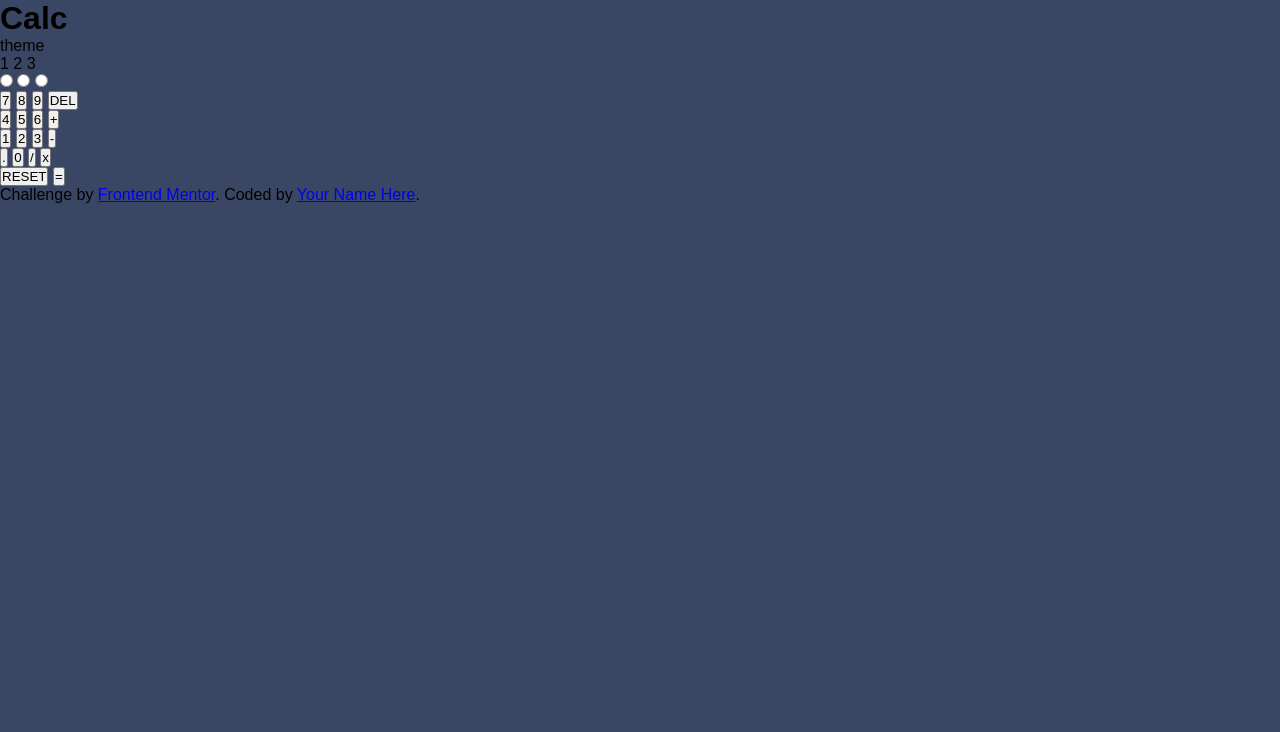
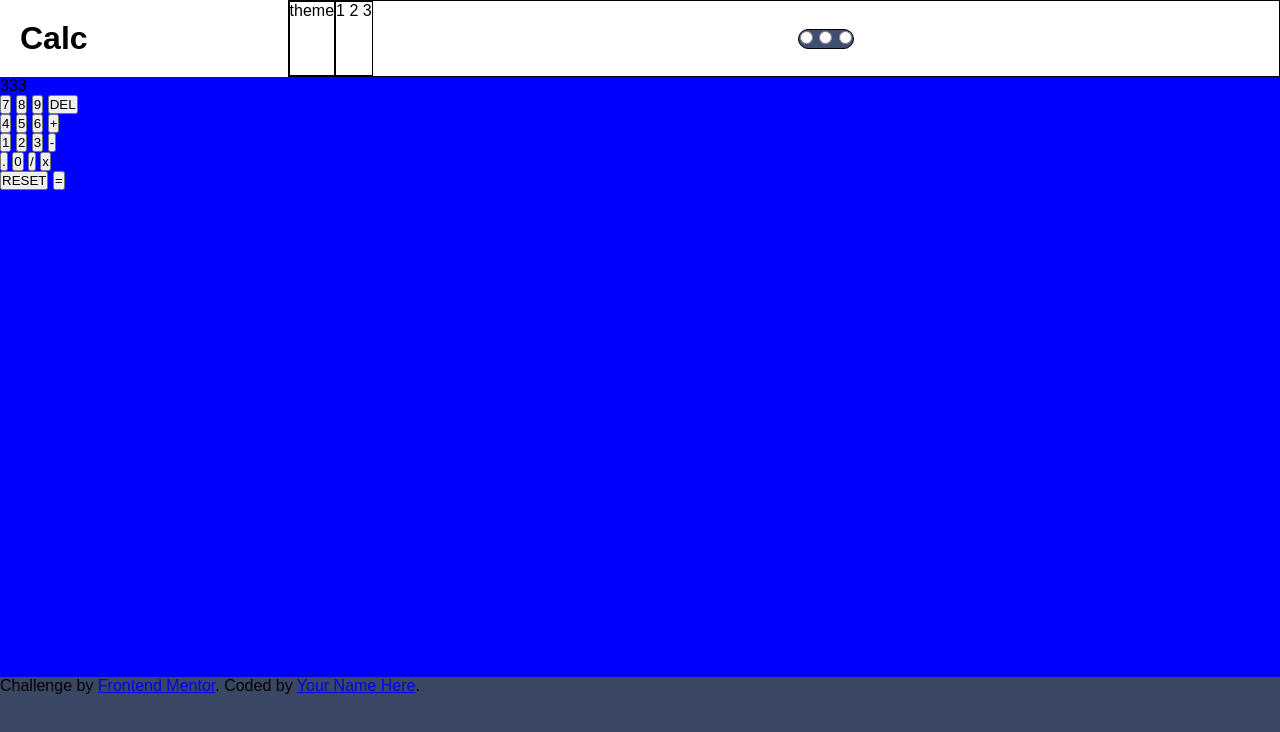
Before and after one commit to JulioSeraf/Calculadora, a plain HTML site: page index.html in a window 1280 px wide. Drawn offline with Linux system fonts and the light colour scheme.

Commit message:
estilizando calculadora

```diff
--- a/index.html
+++ b/index.html
@@ -27,7 +27,7 @@
     </div>
   </header>
   <main>
-    <div class="screen"></div>
+    <div class="screen">333</div>
     <div class="div__Number">
       <div>
         <button>7</button>
--- a/style.css
+++ b/style.css
@@ -5,18 +5,47 @@
 }
 body{
     width: 100%;
-    height: 100%;
+    height: 100vh;
     background-color: hsl(222, 26%, 31%) ;
 }
+header{
+    display: flex;
+    background-color: white;
+}
 header h1 {
+    width: 20%;
+    margin: 20px;
+}
+header p{
+    border: 1px solid;
+}
+header .tema{
+    display: flex;
+    width: 80%;
+    border: 1px solid;
+}
+header .btsTema{
+    margin: auto;
+    width: fit-content;
+    height: fit-content;
+    border: 1px solid;
+    border-radius: 20px;
+    background-color:hsl(224, 28%, 35%) ;
+}
+header .btsTema input{
+    background-color: hsl(6, 70%, 34%) ;
+    margin:1px;
+    border: none;
+}
+header .btsTema input::before{
+    background-color:hsl(6, 70%, 34%) ;
+    margin:1px; ;
+}
+header .btsNuber{
+    border: 1px solid;
 
 }
-header p{
-
+main{
+    height: 75vh;
+    background-color: blue;
 }
-header .tema{
-
-}
-.btsNumber{
-
-}
```
